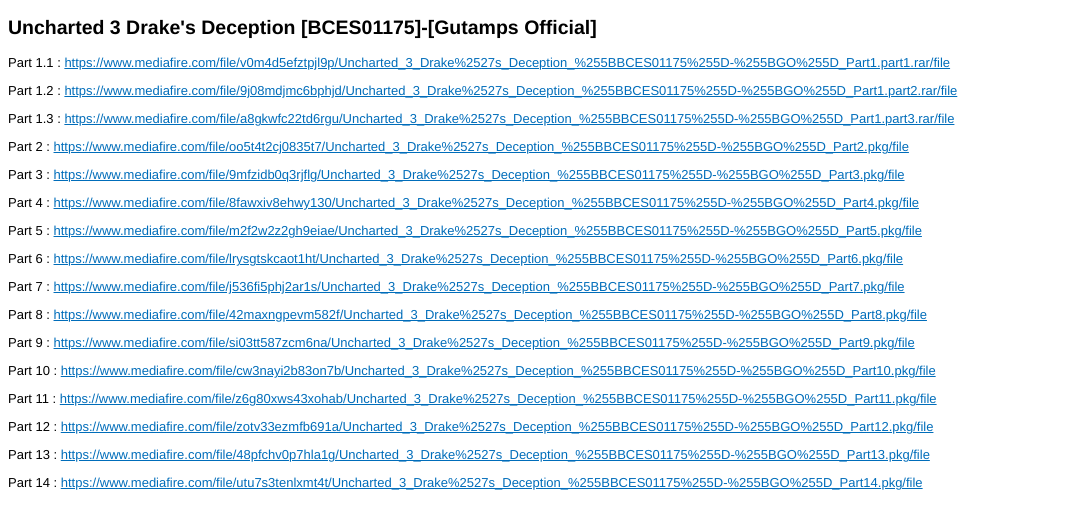
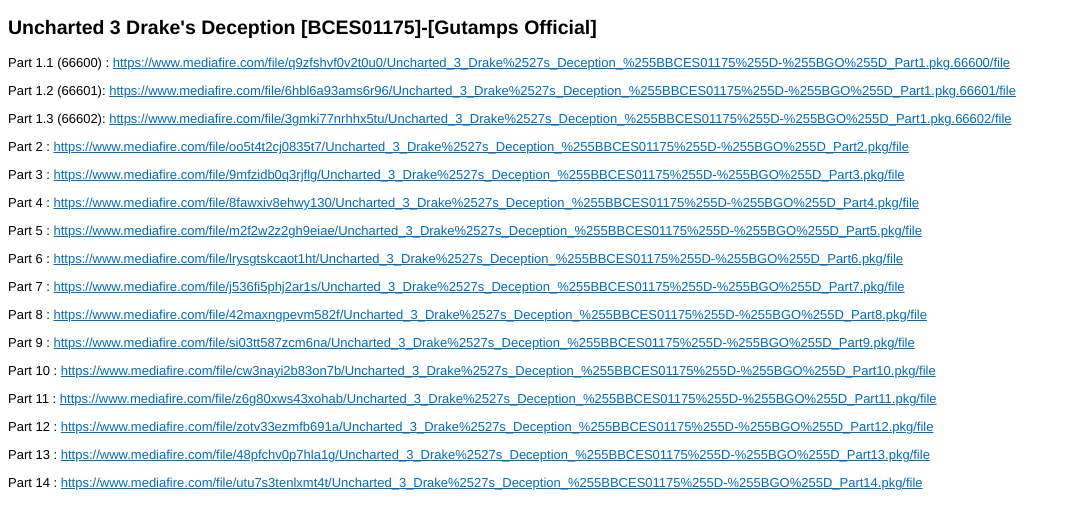
Before and after one commit to gutampsid/uc3ddgomf.github.io, a plain HTML site: page index.html in a window 1280 px wide. Shown: the whole page, without its empty margins (0-1070 px from the left). Drawn offline with Linux system fonts and the light colour scheme.

Commit message:
Update index.html

```diff
--- a/index.html
+++ b/index.html
@@ -20,9 +20,9 @@
 </head>
 <body>
 <h2>Uncharted 3 Drake's Deception [BCES01175]-[Gutamps Official]</h2>
-<anotepad><p>Part 1.1 : <a href="https://www.mediafire.com/file/v0m4d5efztpjl9p/Uncharted_3_Drake%2527s_Deception_%255BBCES01175%255D-%255BGO%255D_Part1.part1.rar/file" target="_blank" rel="noopener">https://www.mediafire.com/file/v0m4d5efztpjl9p/Uncharted_3_Drake%2527s_Deception_%255BBCES01175%255D-%255BGO%255D_Part1.part1.rar/file</a></p>
-<p>Part 1.2 : <a href="https://www.mediafire.com/file/9j08mdjmc6bphjd/Uncharted_3_Drake%2527s_Deception_%255BBCES01175%255D-%255BGO%255D_Part1.part2.rar/file" target="_blank" rel="noopener">https://www.mediafire.com/file/9j08mdjmc6bphjd/Uncharted_3_Drake%2527s_Deception_%255BBCES01175%255D-%255BGO%255D_Part1.part2.rar/file</a></p>
-<p>Part 1.3 : <a href="https://www.mediafire.com/file/a8gkwfc22td6rgu/Uncharted_3_Drake%2527s_Deception_%255BBCES01175%255D-%255BGO%255D_Part1.part3.rar/file" target="_blank" rel="noopener">https://www.mediafire.com/file/a8gkwfc22td6rgu/Uncharted_3_Drake%2527s_Deception_%255BBCES01175%255D-%255BGO%255D_Part1.part3.rar/file</a></p>
+<anotepad><p>Part 1.1 (66600) : <a href="https://www.mediafire.com/file/q9zfshvf0v2t0u0/Uncharted_3_Drake%2527s_Deception_%255BBCES01175%255D-%255BGO%255D_Part1.pkg.66600/file" target="_blank" rel="noopener">https://www.mediafire.com/file/q9zfshvf0v2t0u0/Uncharted_3_Drake%2527s_Deception_%255BBCES01175%255D-%255BGO%255D_Part1.pkg.66600/file</a></p>
+<p>Part 1.2 (66601): <a href="https://www.mediafire.com/file/6hbl6a93ams6r96/Uncharted_3_Drake%2527s_Deception_%255BBCES01175%255D-%255BGO%255D_Part1.pkg.66601/file" target="_blank" rel="noopener">https://www.mediafire.com/file/6hbl6a93ams6r96/Uncharted_3_Drake%2527s_Deception_%255BBCES01175%255D-%255BGO%255D_Part1.pkg.66601/file</a></p>
+<p>Part 1.3 (66602): <a href="https://www.mediafire.com/file/3gmki77nrhhx5tu/Uncharted_3_Drake%2527s_Deception_%255BBCES01175%255D-%255BGO%255D_Part1.pkg.66602/file" target="_blank" rel="noopener">https://www.mediafire.com/file/3gmki77nrhhx5tu/Uncharted_3_Drake%2527s_Deception_%255BBCES01175%255D-%255BGO%255D_Part1.pkg.66602/file</a></p>
 <p>Part 2 : <a href="https://www.mediafire.com/file/oo5t4t2cj0835t7/Uncharted_3_Drake%2527s_Deception_%255BBCES01175%255D-%255BGO%255D_Part2.pkg/file" target="_blank" rel="noopener">https://www.mediafire.com/file/oo5t4t2cj0835t7/Uncharted_3_Drake%2527s_Deception_%255BBCES01175%255D-%255BGO%255D_Part2.pkg/file</a></p>
 <p>Part 3 : <a href="https://www.mediafire.com/file/9mfzidb0q3rjflg/Uncharted_3_Drake%2527s_Deception_%255BBCES01175%255D-%255BGO%255D_Part3.pkg/file" target="_blank" rel="noopener">https://www.mediafire.com/file/9mfzidb0q3rjflg/Uncharted_3_Drake%2527s_Deception_%255BBCES01175%255D-%255BGO%255D_Part3.pkg/file</a></p>
 <p>Part 4 : <a href="https://www.mediafire.com/file/8fawxiv8ehwy130/Uncharted_3_Drake%2527s_Deception_%255BBCES01175%255D-%255BGO%255D_Part4.pkg/file" target="_blank" rel="noopener">https://www.mediafire.com/file/8fawxiv8ehwy130/Uncharted_3_Drake%2527s_Deception_%255BBCES01175%255D-%255BGO%255D_Part4.pkg/file</a></p>
```
